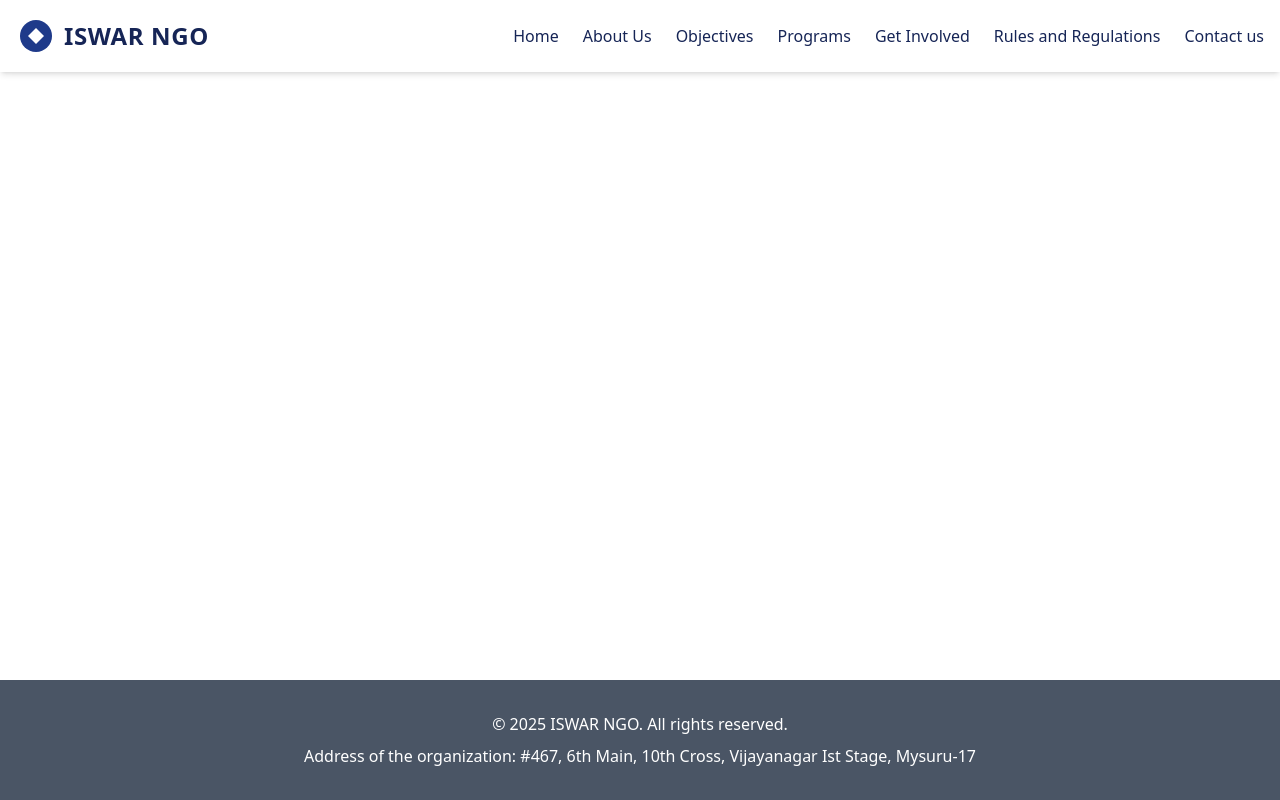
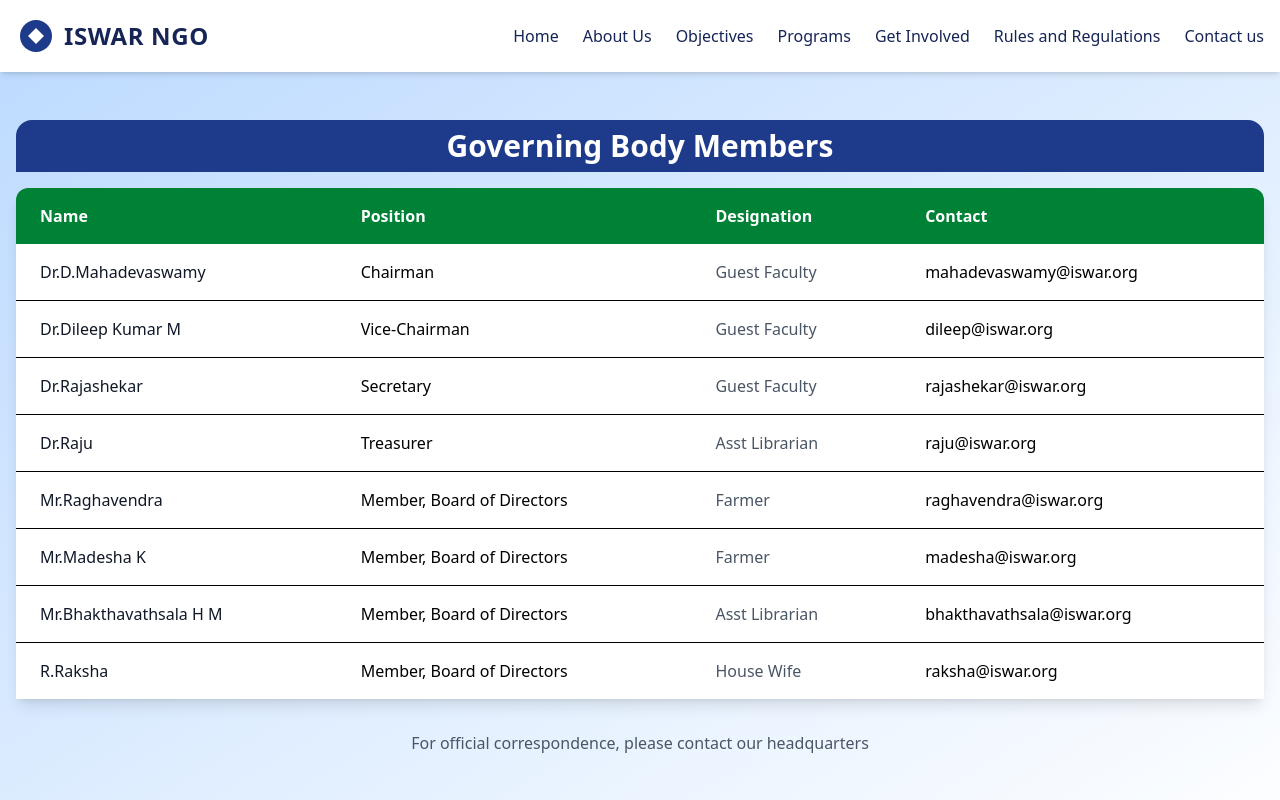
Before and after one commit to surajbi2/ngo-iswar, a React (Vite) app: page /members in a window 1280 px wide. Shown: the top 800 px of the page. Built offline with nearby package versions, Linux system fonts and the light colour scheme.

Commit message:
added members page

```diff
--- a/src/App.jsx
+++ b/src/App.jsx
@@ -14,6 +14,7 @@ import WomenChildWelfare from './components/WomenChildWelfare'
 import SkillDevelopment from './components/SkillDevelopment'
 import SocialUpliftment from './components/SocialUpliftment'
 import TribalRuralDevelopment from './components/TribalRuralDevelopment'
+import Members from './pages/Members'
 export default function App() {
   return (
     <Router>
@@ -34,6 +35,7 @@ export default function App() {
             <Route path="/contact" element={<Contact />} />
             <Route path="/objectives" element={<Objectives />} />
             <Route path="/rulesregulations" element={<RulesRegulations />} />
+            <Route path="/members" element={<Members />} />
           </Routes>
         </main>
         <Footer />
--- /dev/null
+++ b/src/pages/Members.jsx
@@ -0,0 +1,172 @@
+import { Link } from 'react-router-dom'
+import { motion } from 'framer-motion'
+
+// Animation variants
+const containerVariants = {
+  hidden: { opacity: 0, y: 20 },
+  visible: {
+    opacity: 1,
+    y: 0,
+    transition: {
+      duration: 0.6,
+      staggerChildren: 0.1,
+      when: "beforeChildren"
+    }
+  }
+}
+
+const rowVariants = {
+  hidden: { opacity: 0, y: -50 },
+  visible: {
+    opacity: 1,
+    y: 0,
+    transition: { type: "spring", stiffness: 100 }
+  }
+}
+
+const headerVariants = {
+  hidden: { opacity: 0, scaleY: 0 },
+  visible: {
+    opacity: 1,
+    scaleY: 1,
+    transition: { type: "spring", stiffness: 100, delay: 0.2 }
+  }
+}
+
+export default function Members() {
+  // export default function Members() {
+    const members = [
+      {
+        name: 'Dr.D.Mahadevaswamy',
+        role: 'Chairman',
+        designation: 'Guest Faculty',
+        contact: 'mahadevaswamy@iswar.org'
+      },
+      {
+        name: 'Dr.Dileep Kumar M',
+        role: 'Vice-Chairman',
+        designation: 'Guest Faculty',
+        contact: 'dileep@iswar.org'
+      },
+      {
+        name: 'Dr.Rajashekar',
+        role: 'Secretary',
+        designation: 'Guest Faculty',
+        contact: 'rajashekar@iswar.org'
+      },
+      {
+        name: 'Dr.Raju',
+        role: 'Treasurer',
+        designation: 'Asst Librarian',
+        contact: 'raju@iswar.org'
+      },
+      {
+        name: 'Mr.Raghavendra',
+        role: 'Member, Board of Directors',
+        designation: 'Farmer',
+        contact: 'raghavendra@iswar.org'
+      },
+      {
+        name: 'Mr.Madesha K',
+        role: 'Member, Board of Directors',
+        designation: 'Farmer',
+        contact: 'madesha@iswar.org'
+      },
+      {
+        name: 'Mr.Bhakthavathsala H M',
+        role: 'Member, Board of Directors',
+        designation: 'Asst Librarian',
+        contact: 'bhakthavathsala@iswar.org'
+      },
+      {
+        name: 'R.Raksha',
+        role: 'Member, Board of Directors',
+        designation: 'House Wife',
+        contact: 'raksha@iswar.org'
+      }
+    ]
+
+  return (
+    <div className="min-h-screen bg-gradient-to-br from-blue-200 to-white py-12">
+      <div className="container mx-auto px-4">
+        <motion.h1
+          initial={{ opacity: 0, y: -20 }}
+          animate={{ opacity: 1, y: 0 }}
+          transition={{ type: "spring", stiffness: 100 }}
+          className="text-3xl font-bold text-white rounded-t-2xl mb-4 text-center bg-[#1E3A8A] p-2"
+        >
+          Governing Body Members
+        </motion.h1>
+
+        <motion.div
+          initial="hidden"
+          animate="visible"
+          variants={containerVariants}
+          className="bg-white rounded-t-xl shadow-lg overflow-hidden"
+        >
+          <div className="overflow-x-auto">
+            <table className="w-full">
+              <motion.thead
+                variants={headerVariants}
+                className="bg-green-700 text-white"
+              >
+                <tr>
+                  <th className="text-left py-4 px-6 font-semibold">Name</th>
+                  <th className="text-left py-4 px-6 font-semibold">Position</th>
+                  <th className="text-left py-4 px-6 font-semibold">Designation</th>
+                  <th className="text-left py-4 px-6 font-semibold">Contact</th>
+                </tr>
+              </motion.thead>
+
+              <motion.tbody
+                className="divide-y divide-accent"
+                variants={containerVariants}
+              >
+                {members.map((member, index) => (
+                  <motion.tr
+                    key={index}
+                    variants={rowVariants}
+                    className="hover:bg-gray-50 transition-colors"
+                    whileHover={{ scale: 1.01 }}
+                  >
+                    <td className="py-4 px-6 font-medium text-gray-900">
+                      {member.name}
+                    </td>
+                    <td className="py-4 px-6 text-secondary font-medium">
+                      {member.role}
+                    </td>
+                    <td className="py-4 px-6 text-gray-600">
+                      {member.designation}
+                    </td>
+                    <td className="py-4 px-6">
+                      <motion.a
+                        href={`mailto:${member.contact}`}
+                        className="text-primary hover:underline"
+                        whileHover={{ scale: 1.05 }}
+                      >
+                        {member.contact}
+                      </motion.a>
+                    </td>
+                  </motion.tr>
+                ))}
+              </motion.tbody>
+            </table>
+          </div>
+        </motion.div>
+
+        <motion.div
+          initial={{ opacity: 0 }}
+          animate={{ opacity: 1 }}
+          transition={{ delay: 0.5 }}
+          className="mt-8 text-center text-gray-600"
+        >
+          <p>For official correspondence, please contact our
+            <Link to="/contact" className="text-primary hover:underline ml-1">
+              headquarters
+            </Link>
+          </p>
+        </motion.div>
+      </div>
+    </div>
+  )
+}
```
